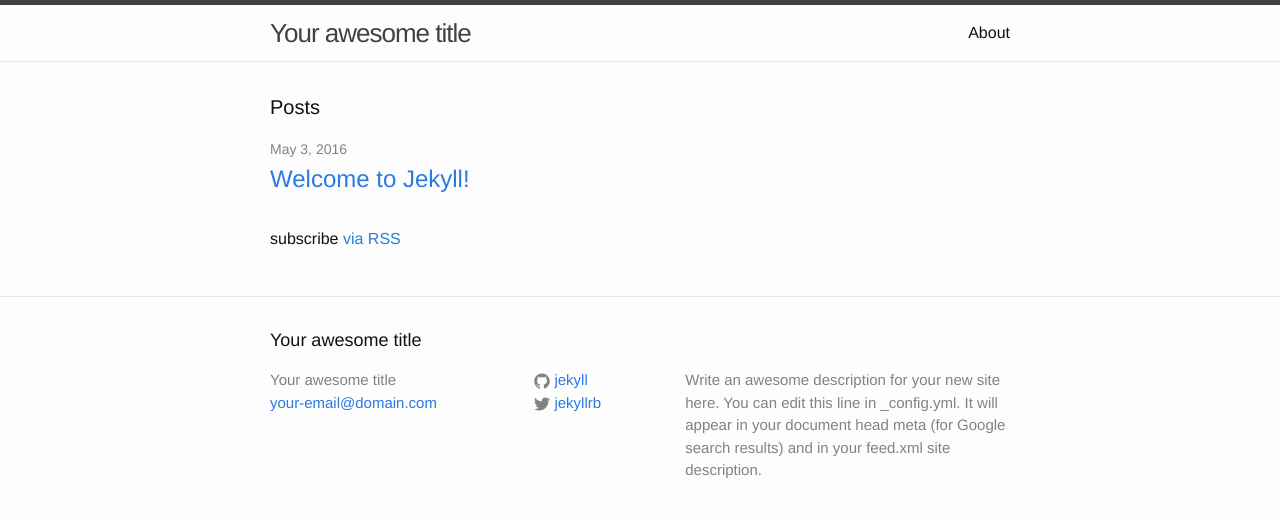
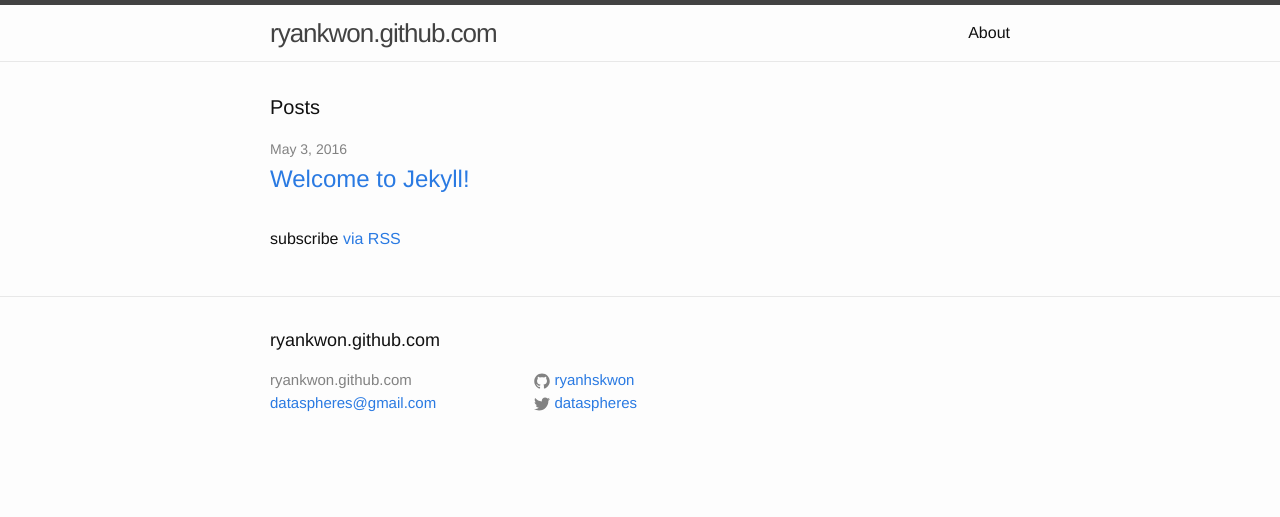
Before and after one commit to ryanhskwon/ryanhskwon.github.io, a Jekyll site: the page built from index.html, in a window 1280 px wide. Shown: the top 517 px of the page. Built offline with Jekyll 4.4.1, drawn with Linux system fonts in a browser that asks for light colours; Markdown is read by kramdown in place of the engine named in the settings.

Commit message:
update config file

```diff
--- a/_config.yml
+++ b/_config.yml
@@ -1,21 +1,24 @@
-# Welcome to Jekyll!
-#
-# This config file is meant for settings that affect your whole blog, values
-# which you are expected to set up once and rarely need to edit after that.
-# For technical reasons, this file is *NOT* reloaded automatically when you use
-# 'jekyll serve'. If you change this file, please restart the server process.
+title: ryankwon.github.com
+email: dataspheres@gmail.com
+description:
 
-# Site settings
-title: Your awesome title
-email: your-email@domain.com
-description: > # this means to ignore newlines until "baseurl:"
-  Write an awesome description for your new site here. You can edit this
-  line in _config.yml. It will appear in your document head meta (for
-  Google search results) and in your feed.xml site description.
 baseurl: "" # the subpath of your site, e.g. /blog
-url: "http://yourdomain.com" # the base hostname & protocol for your site
-twitter_username: jekyllrb
-github_username:  jekyll
+url: http://ryankwon.github.io # the base hostname & protocol for your site
+
+twitter_username: dataspheres
+github_username:  ryanhskwon
 
 # Build settings
-markdown: kramdown
+markdown: redcarpet
+highlighter: pygments
+
+gems:
+  - jekyll-redirect-from
+  - jekyll-sitemap
+
+# Exclude these files from your production _site
+exclude:
+    - Gemfile
+    - Gemfile.lock
+    - LICENSE
+    - README.md
```
